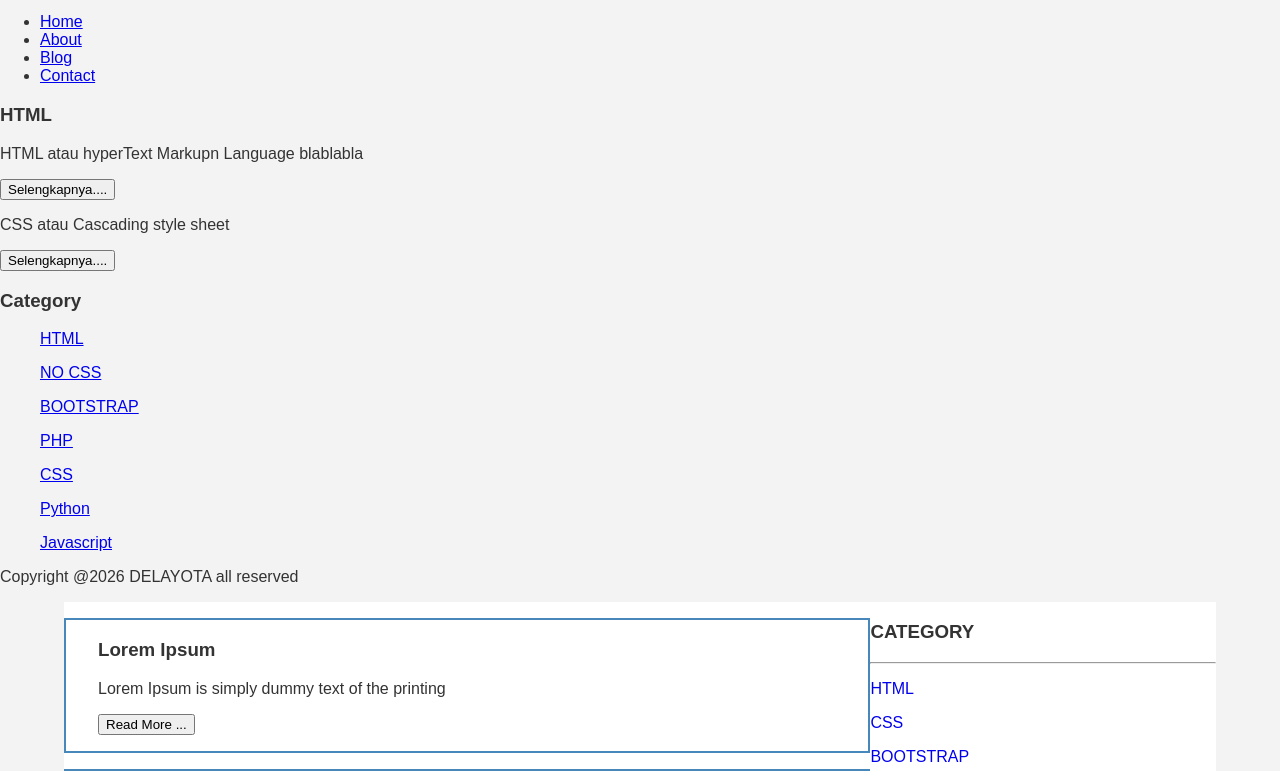
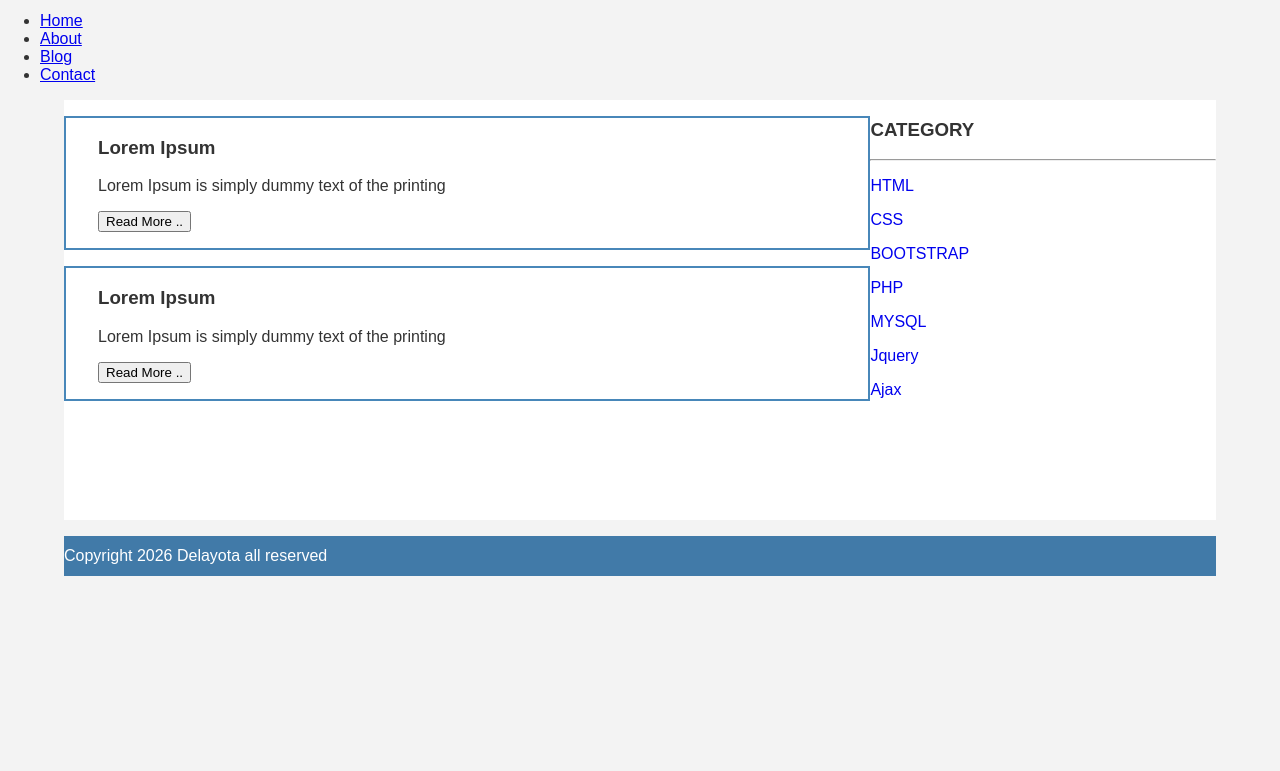
Before and after one commit to rafiiqbal-netizen/rapex, a plain HTML site: page index.html in a window 1280 px wide. Shown: the part 144-915 px from the top of the page. After the commit the page ends 800 px from the top, so only its background shows below. Drawn offline with Linux system fonts and the light colour scheme.

Commit message:
Update index.html

```diff
--- a/index.html
+++ b/index.html
@@ -1,15 +1,19 @@
  <!DOCTYPE html>
 <html lang="en">
 <head>
-    <title>rapex.com</title>
+    <meta charset="UTF-8">
+    <title>Delayota</title>
     <link rel="stylesheet" href="style.css">
 </head>
 <body>
+    <!-- Header -->
     <div class="header">
         <div class="jarak">
-      <h1>You spelled it wrong.</h1>
+            <h2>Belajar Membuat Website apik dengan HTML, CSS, dan Layout</h2>
         </div>
     </div>
+
+    <!-- Menu -->
     <div class="menu">
         <ul>
             <li><a href="index.html">Home</a></li>
@@ -17,56 +21,30 @@
             <li><a href="#">Blog</a></li>
             <li><a href="#">Contact</a></li>
         </ul>
-     <h3>HTML</h3>
+    </div>
 
-     <p>HTML atau hyperText Markupn Language blablabla</p>
-     <button>Selengkapnya....</button>
-     <p>CSS atau Cascading style sheet</p>
-     <button>Selengkapnya....</button>
-
-
-   <h3>Category</h3>
-   <ul>
-     <p><a href="#" >HTML</a></p>
-     <p><a href="#" >NO CSS</a></p>
-     <p><a href="#" >BOOTSTRAP</a></p>
-     <p><a href="#" >PHP</a></p>
-     <p><a href="#" >CSS</a></p>
-     <p><a href="#" >Python</a></p>
-     <p><a href="#" >Javascript</a></p>
-   </ul>
-     <p>Copyright @2026 DELAYOTA all reserved</p>
- </body>
-</html>
+    <!-- Content -->
     <div class="content">
         <div class="jarak">
-
             <!-- kiri -->
             <div class="kiri">
-
                 <!-- blog -->
                 <div class="border">
                     <div class="jarak">
                         <h3>Lorem Ipsum</h3>
                         <p>Lorem Ipsum is simply dummy text of the printing</p>
-          <button class="btn">Read More ...</button>
+                        <button class="btn">Read More ..</button>
                     </div>
                 </div>
                 <!-- end blog -->
-
-      <!-- blog -->
                 <div class="border">
                     <div class="jarak">
                         <h3>Lorem Ipsum</h3>
                         <p>Lorem Ipsum is simply dummy text of the printing</p>
-          <button class="btn">Read More ...</button>
+                        <button class="btn">Read More ..</button>
                     </div>
                 </div>
-      <!-- end blog -->
-
             </div>
-    <!-- kiri -->
-
             <!-- kanan -->
             <div class="kanan">
                 <div class="jarak">
@@ -81,13 +59,14 @@
                     <p><a href="#" class="undecor">Ajax</a></p>
                 </div>
             </div>
-    <!-- kanan -->
-
         </div>
     </div>
 
+    <!-- Footer -->
     <div class="footer">
         <div class="jarak">
-    <p>copyright 2021 codekop all reserved</p>
+            <p>Copyright 2026 Delayota all reserved</p>
         </div>
     </div>
+</body>
+</html>
```
Lines whose indentation alone changed are shown as unchanged.
